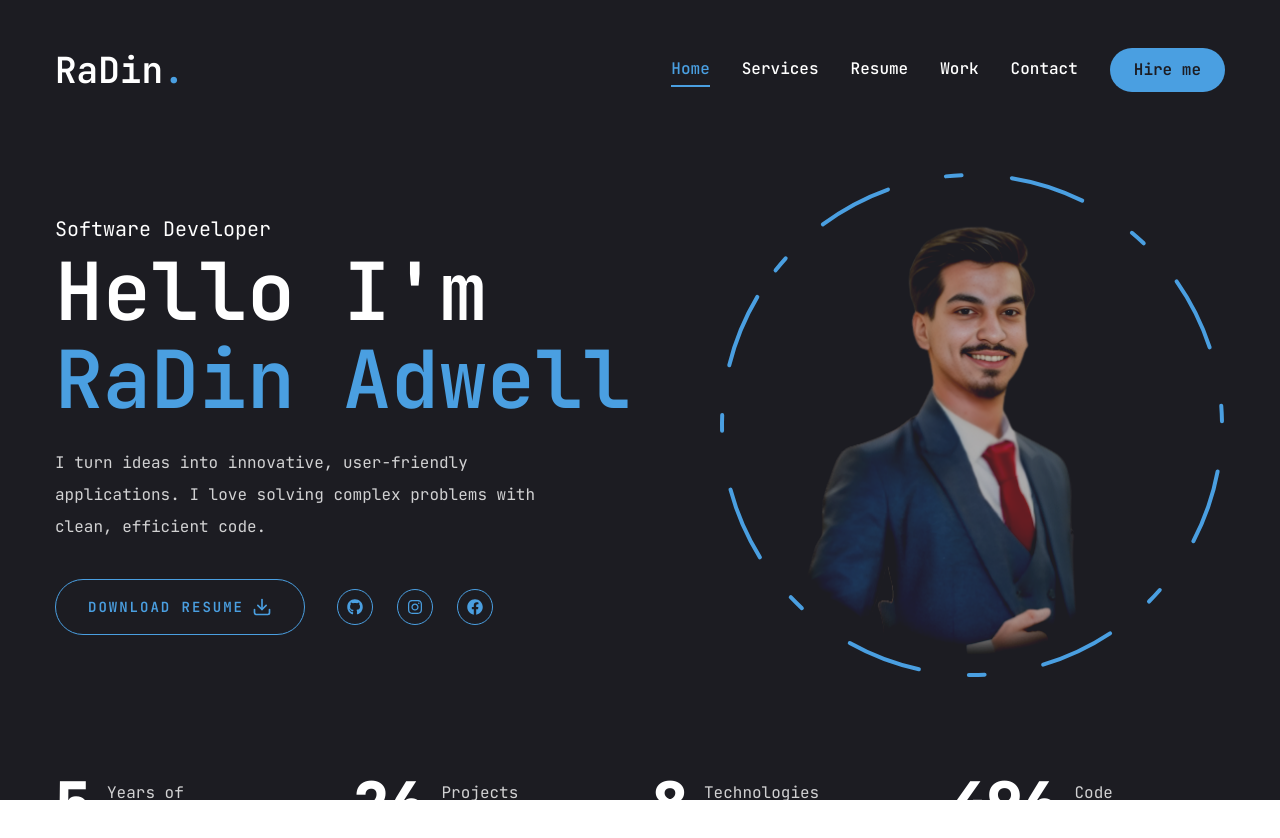
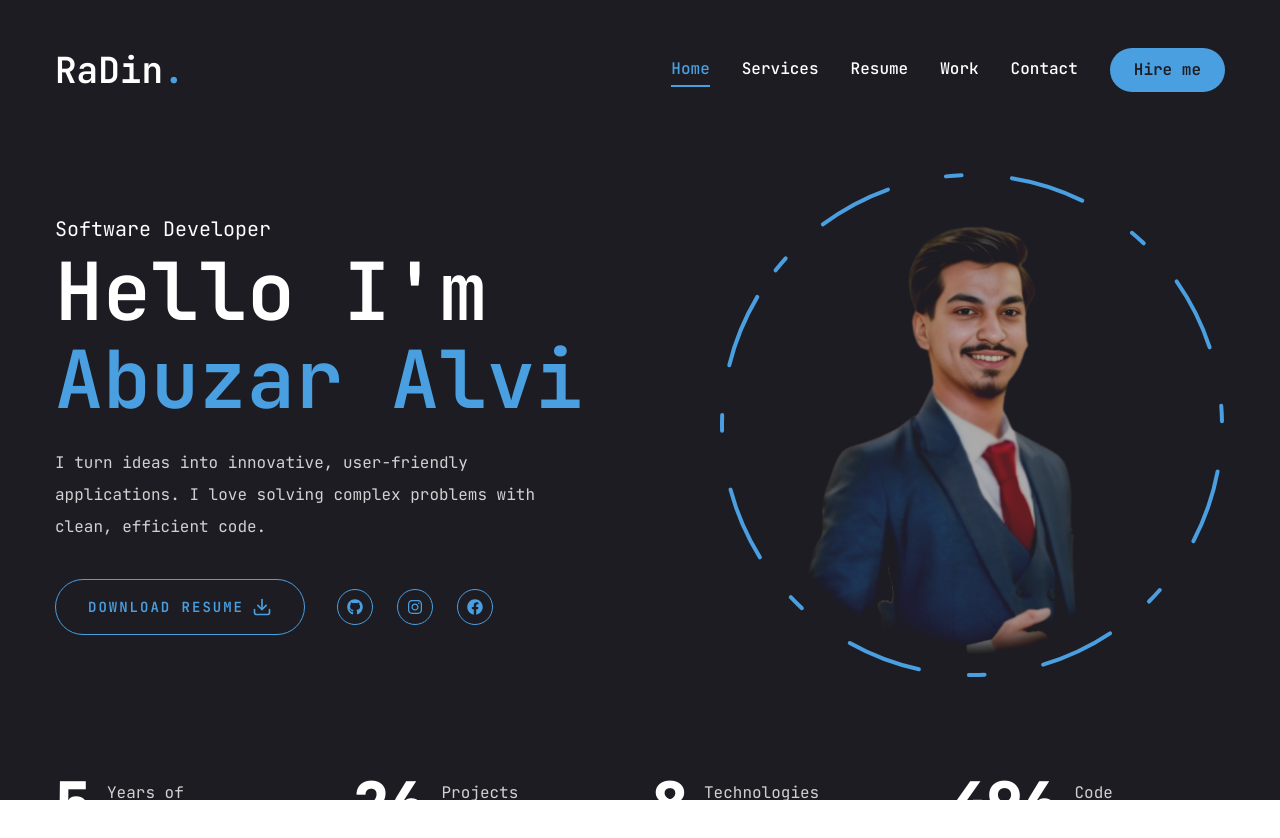
Before and after one commit to RaDins-18/RaDins-Portfolio, a Next.js app: page / in a window 1280 px wide. Shown: the top 838 px of the page. Built offline with nearby package versions, Linux system fonts and the light colour scheme.

Commit message:
Update page.jsx

```diff
--- a/app/page.jsx
+++ b/app/page.jsx
@@ -15,7 +15,7 @@ const Home = () => {
           <div className="text-center xl:text-left order-2 xl:order-none">
             <span className="text-xl">Software Developer</span>
             <h1 className="h1 mb-6">
-              Hello I'm <br /> <span className="text-accent">RaDin Adwell</span>
+              Hello I'm <br /> <span className="text-accent">Abuzar Alvi</span>
             </h1>
             <p className="max-w-[500px] mb-9 text-white/80">
               {/* I excel at crafting elegant digital experiences and I am proficient in various programming languages and technologies. */}
@@ -28,7 +28,7 @@ const Home = () => {
                 size="lg"
               >
                 <a
-                  href="assets/resume/k's resume.pdf"
+                  href="assets/resume/resume.pdf"
                   className="uppercase flex items-center gap-2"
                   download="radins-resume.pdf"
                 >
```
